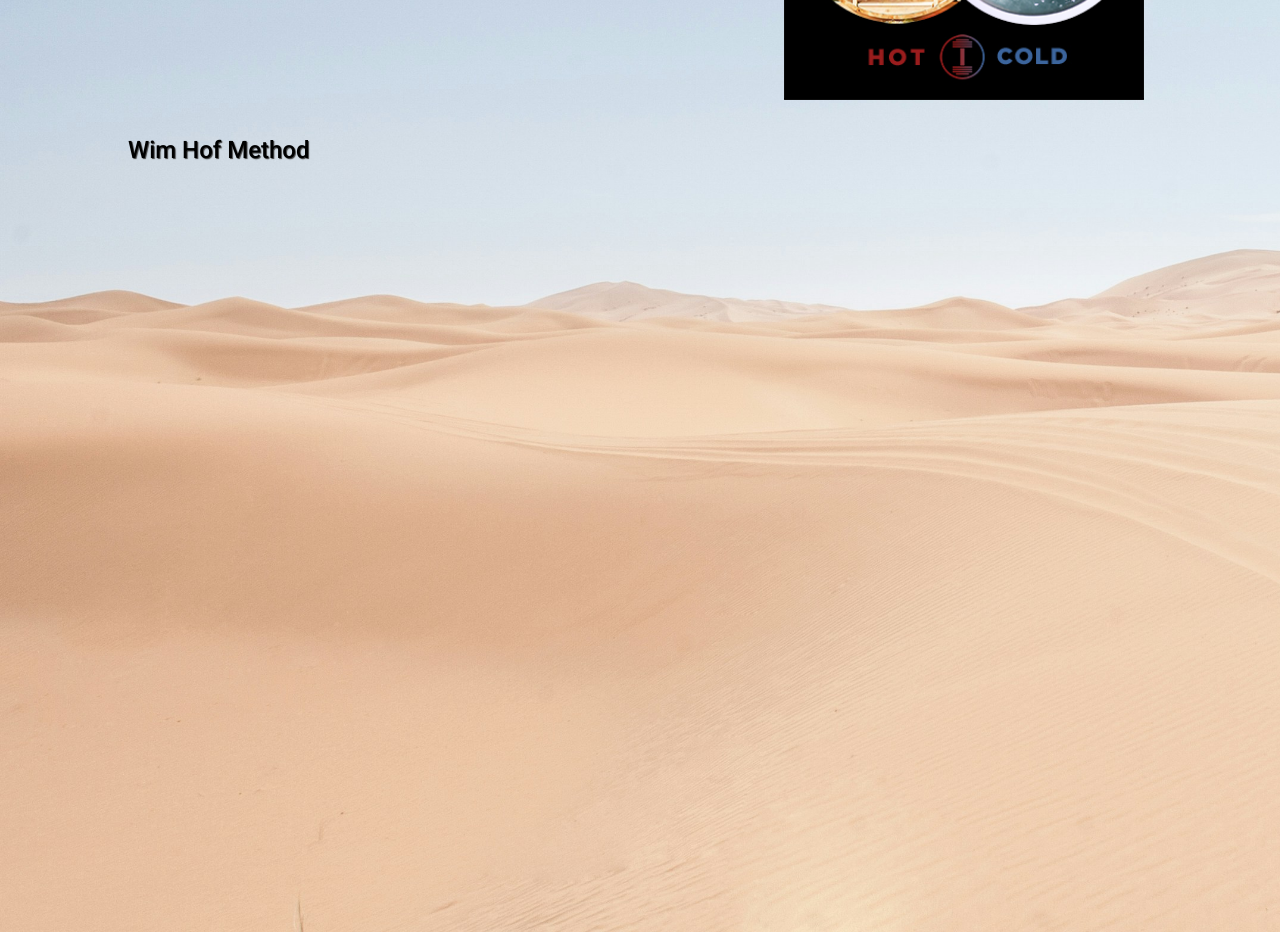
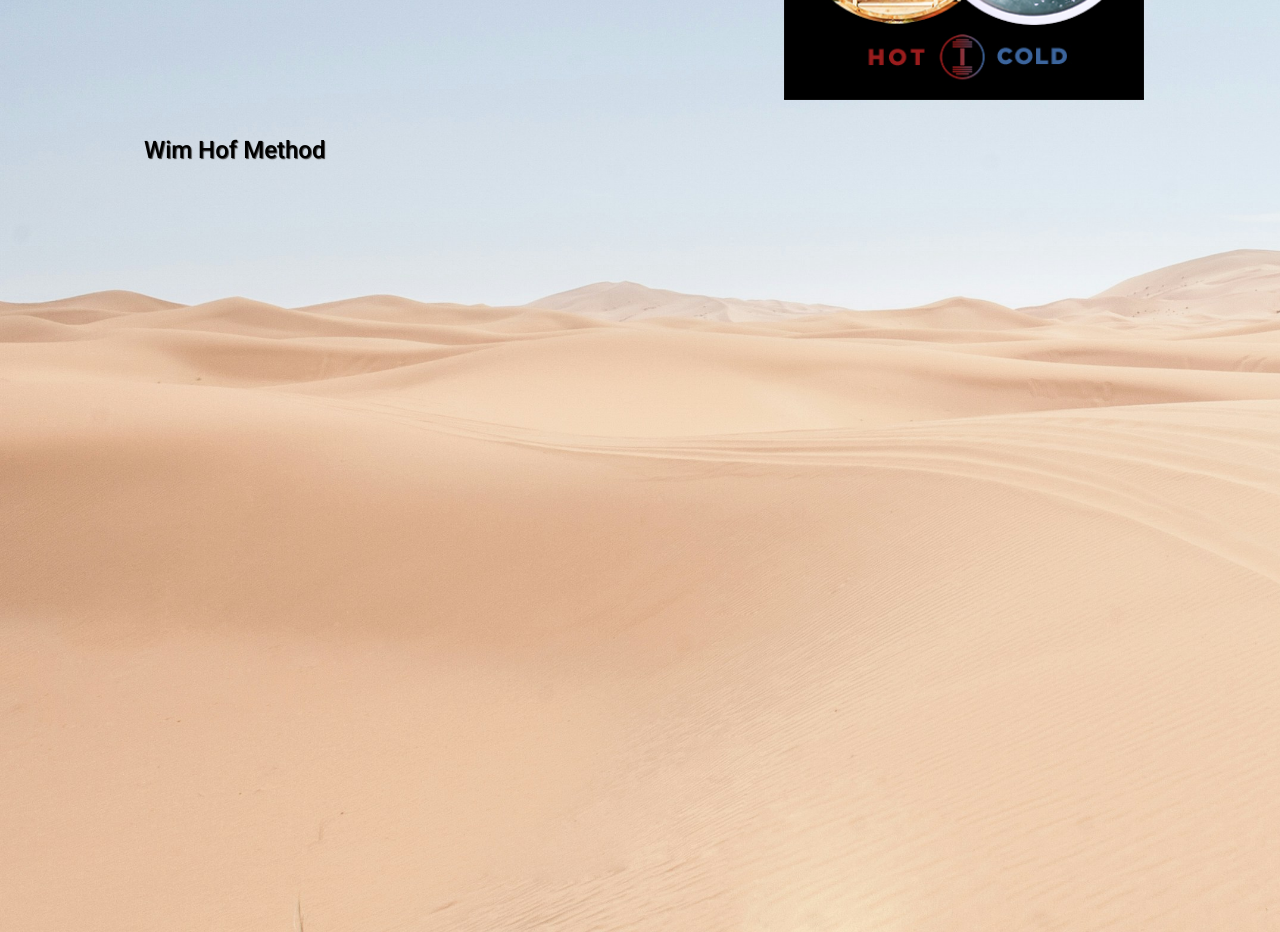
Before and after one commit to nguyentomt/cold-plunge, a Next.js app: page /resources in a window 1280 px wide. Shown: the part 440-1372 px from the top of the page. Built offline with nearby package versions, Linux system fonts and the light colour scheme.

Commit message:
fixes margin on resources page

```diff
--- a/src/app/resources/page.tsx
+++ b/src/app/resources/page.tsx
@@ -46,7 +46,7 @@ const Resources = () => {
           </div>
         </div>
 
-        <h2 id="wim-hof" className="w-screen h-screen">
+        <h2 id="wim-hof" className="w-screen h-screen pl-4">
           Wim Hof Method
         </h2>
       </div>
```
